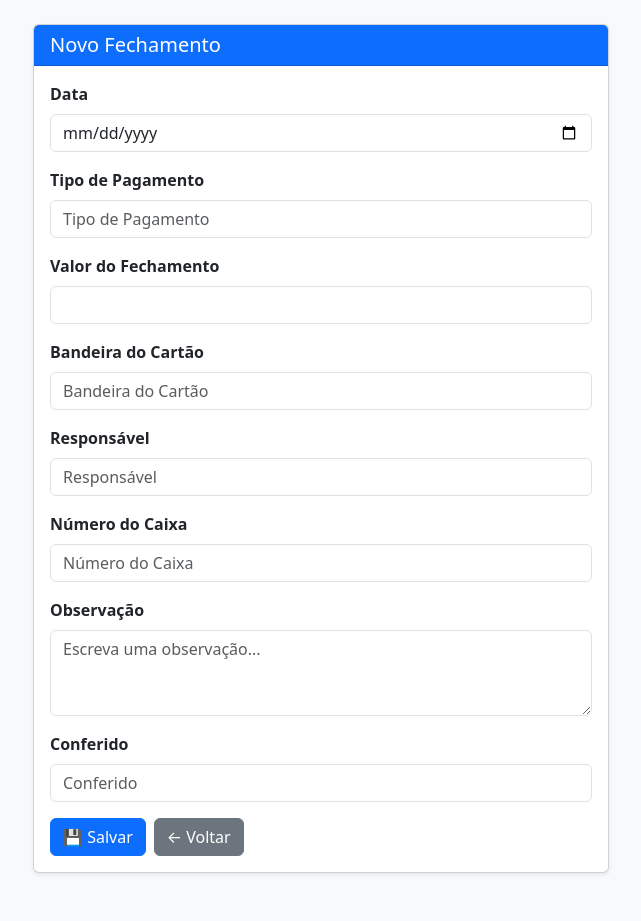
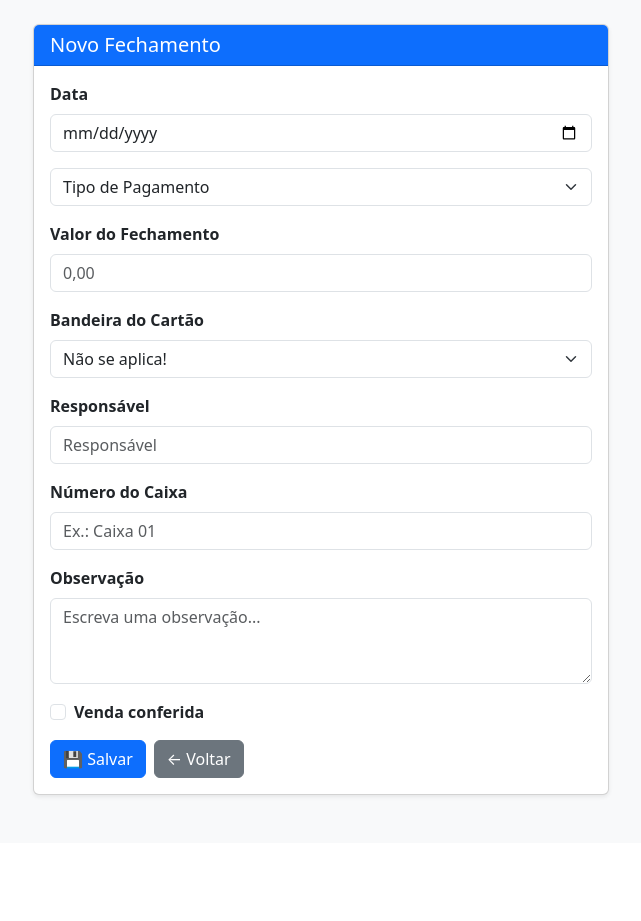
Before and after one commit to Joao0liver/cashly-backend, a Django app: page /vendas/novo/ in a window 1280 px wide. Shown: the part 50-971 px from the top of the page, without its empty margins (319-960 px from the left). After the commit the page ends 848 px from the top, so only its background shows below. Run offline with Django 5.2, Linux system fonts and the light colour scheme.

Commit message:
fix: Correção da edição e criação de Vendas

```diff
--- a/vendas/models.py
+++ b/vendas/models.py
@@ -1,8 +1,9 @@
 from django.db import models
+from django.utils import timezone
 
 class Vendas(models.Model):
 
-    data = models.DateField()
+    data = models.DateField(default=timezone.localdate)
 
     TIPO_PAGAMENTO = [
         ('DINHEIRO', 'Dinheiro'),
@@ -22,7 +23,7 @@ class Vendas(models.Model):
 
     bandeira_cartao = models.CharField(max_length=30, choices=BANDEIRA_CARTAO, blank=True)
     responsavel = models.CharField(max_length=100)
-    num_caixa =  models.CharField(max_length=20)
+    num_caixa =  models.CharField(max_length=20, blank=True)
     obs = models.TextField(blank=True)
     conferido = models.BooleanField(default=False)
 
--- a/vendas/templates/form_vendas.html
+++ b/vendas/templates/form_vendas.html
@@ -27,61 +27,122 @@
 
                     <div class="mb-3">
                         <label class="form-label fw-semibold">Data</label>
-                        <!--
-                            name="nome" → deve ser igual ao que usamos em request.POST['nome'] na view
-                            value="..." → se for edição, o campo já vem preenchido com o valor atual
-                        -->
                         <input type="date" name="data" class="form-control"
-                               value="{{ vendas.data|default:'' }}"
+                               value="{{ venda.data|date:'Y-m-d' }}"
                                placeholder="" required>
                     </div>
 
                     <div class="mb-3">
-                        <label class="form-label fw-semibold">Tipo de Pagamento</label>
-                        <input type="text" name="tipo_pagamento" class="form-control"
-                               value="{{ vendas.tipo_pagamento|default:'' }}"
-                               placeholder="Tipo de Pagamento" required>
+                        <select name="tipo_pagamento" class="form-select" required>
+
+                            <option value="">
+                                Tipo de Pagamento
+                            </option>
+
+                            <option
+                                value="DINHEIRO"
+                                {% if venda.tipo_pagamento == 'DINHEIRO' %}selected{% endif %}
+                            >
+                                Dinheiro
+                            </option>
+
+                            <option
+                                value="PIX"
+                                {% if venda.tipo_pagamento == 'PIX' %}selected{% endif %}
+                            >
+                                Pix
+                            </option>
+
+                            <option
+                                value="DEBITO"
+                                {% if venda.tipo_pagamento == 'DEBITO' %}selected{% endif %}
+                            >
+                                Débito
+                            </option>
+
+                            <option
+                                value="CREDITO"
+                                {% if venda.tipo_pagamento == 'CREDITO' %}selected{% endif %}
+                            >
+                                Crédito
+                            </option>
+
+                        </select>
                     </div>
 
                     <div class="mb-3">
                         <label class="form-label fw-semibold">Valor do Fechamento</label>
                         <input type="number" name="valor_total" class="form-control"
-                               value="{{ vendas.valor_total|default:'' }}"
-                               placeholder="" required>
+                               value="{{ venda.valor_total|default:'' }}"
+                               step="0.01" min="0"
+                               placeholder="0,00" required>
                     </div>
 
                     <div class="mb-3">
-                        <label class="form-label fw-semibold">Bandeira do Cartão</label>
-                        <input type="text" name="bandeira_cartao" class="form-control"
-                               value="{{ vendas.bandeira_cartao|default:'' }}"
-                               placeholder="Bandeira do Cartão" required>
+                        <label for="bandeira_cartao" class="form-label fw-semibold">
+                            Bandeira do Cartão
+                        </label>
+
+                        <select name="bandeira_cartao" class="form-select">
+
+                            <option value="">
+                                Não se aplica!
+                            </option>
+
+                            <option
+                                value="VISA"
+                                {% if venda.bandeira_cartao == 'VISA' %}selected{% endif %}
+                            >
+                                Visa
+                            </option>
+
+                            <option
+                                value="MASTERCARD"
+                                {% if venda.bandeira_cartao == 'MASTERCARD' %}selected{% endif %}
+                            >
+                                Mastercard
+                            </option>
+
+                            <option
+                                value="ELO"
+                                {% if venda.bandeira_cartao == 'ELO' %}selected{% endif %}
+                            >
+                                Elo
+                            </option>
+
+                        </select>
                     </div>
 
                     <div class="mb-3">
                         <label class="form-label fw-semibold">Responsável</label>
                         <input type="text" name="responsavel" class="form-control"
-                               value="{{ vendas.responsavel|default:'' }}"
+                               value="{{ venda.responsavel|default:'' }}"
                                placeholder="Responsável" required>
                     </div>
 
                     <div class="mb-3">
                         <label class="form-label fw-semibold">Número do Caixa</label>
                         <input type="text" name="num_caixa" class="form-control"
-                               value="{{ vendas.num_caixa|default:'' }}"
-                               placeholder="Número do Caixa" required>
+                               value="{{ venda.num_caixa|default:'' }}"
+                               placeholder="Ex.: Caixa 01">
                     </div>
 
                     <div class="mb-3">
                         <label class="form-label fw-semibold">Observação</label>
                         <textarea name="obs" class="form-control" rows="3"
-                                  placeholder="Escreva uma observação...">{{ vendas.obs|default:'' }}</textarea>
+                                  placeholder="Escreva uma observação...">{{ venda.obs|default:'' }}</textarea>
                     </div>
 
                     <div class="mb-3">
-                        <label class="form-label fw-semibold">Conferido</label>
-                        <input type="" name="conferido" class="form-control"
-                               value="{{ vendas.conferido|default:'' }}"
-                               placeholder="Conferido" required>
+                        <div class="form-check">
+
+                            <input type="checkbox" name="conferido" class="form-check-input" {% if venda.conferido %}checked{% endif %}>
+
+                            <label for="conferido" class="form-check-label fw-semibold">
+                                Venda conferida
+                            </label>
+
+                        </div>
                     </div>
 
                     <div class="d-flex gap-2">
--- a/vendas/views.py
+++ b/vendas/views.py
@@ -1,4 +1,4 @@
-from django.shortcuts import render, redirect
+from django.shortcuts import get_object_or_404, render, redirect
 from .models import Vendas
 
 def listar_vendas(request):
@@ -14,7 +14,7 @@ def criar_vendas(request):
         responsavel = request.POST['responsavel']
         num_caixa = request.POST['num_caixa']
         obs = request.POST['obs']
-        conferido = request.POST['conferido']
+        conferido = request.POST.get('conferido') == 'on'
 
         Vendas.objects.create(data=data, tipo_pagamento=tipo_pagamento, valor_total=valor_total, bandeira_cartao=bandeira_cartao, responsavel=responsavel, num_caixa=num_caixa, obs=obs, conferido=conferido)
         return redirect('listar_vendas')
@@ -22,7 +22,24 @@ def criar_vendas(request):
     return render(request, 'form_vendas.html', {'titulo': 'Novo Fechamento'})
 
 def editar_vendas(request, pk):
-    return 0
+    venda = get_object_or_404(Vendas, pk=pk)
+
+    if request.method == 'POST':
+        venda.data = request.POST['data']
+        venda.tipo_pagamento = request.POST['tipo_pagamento']
+        venda.valor_total = request.POST['valor_total']
+        venda.bandeira_cartao = request.POST['bandeira_cartao']
+        venda.responsavel = request.POST['responsavel']
+        venda.num_caixa = request.POST['num_caixa']
+        venda.obs = request.POST['obs']
+        venda.conferido = request.POST.get('conferido') == 'on'
+
+        venda.save()
+        return redirect('listar_vendas')
+
+    return render(request, 'form_vendas.html', {'venda': venda, 'titulo': 'Editar Fechamento'})
+
+
 
 def excluir_vendas(request, pk):
     return 0
```
Also changed, not shown: db.sqlite3, vendas/migrations/0002_alter_vendas_data_alter_vendas_id_and_more.py (added).
